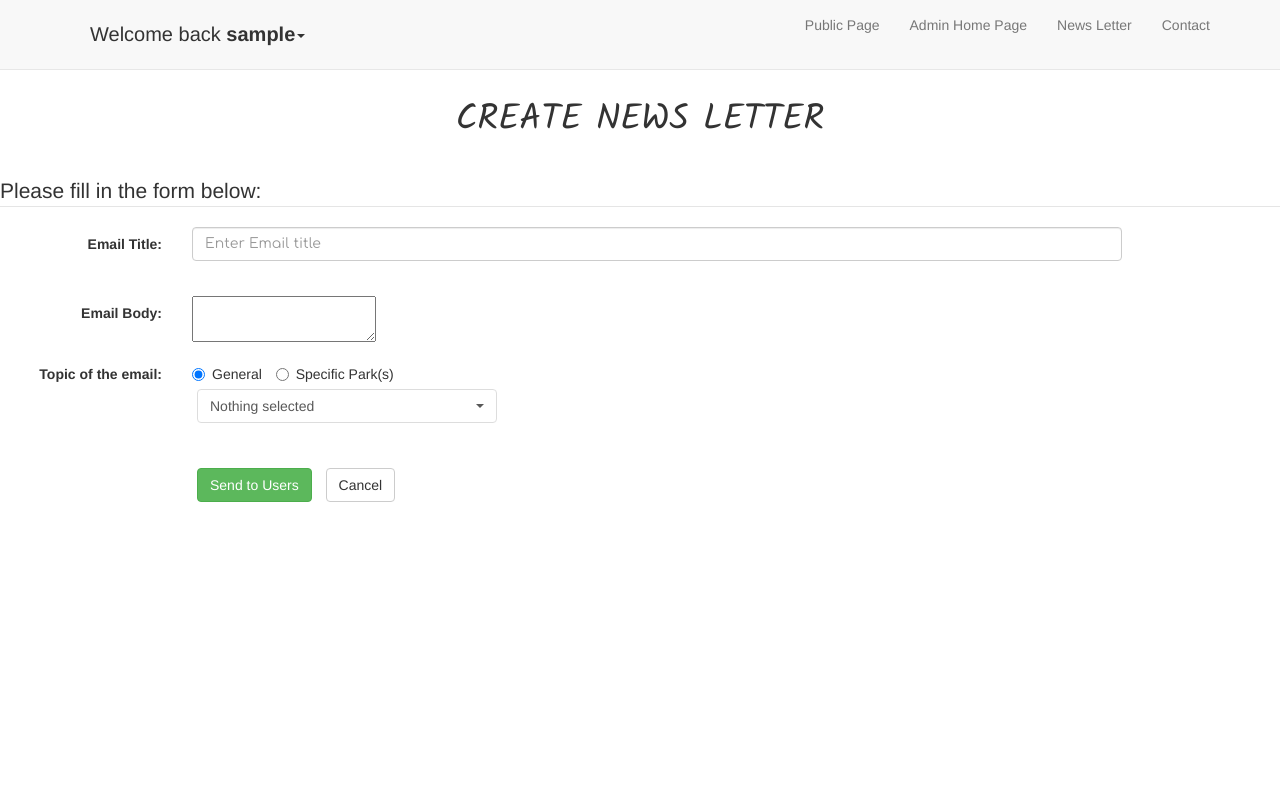
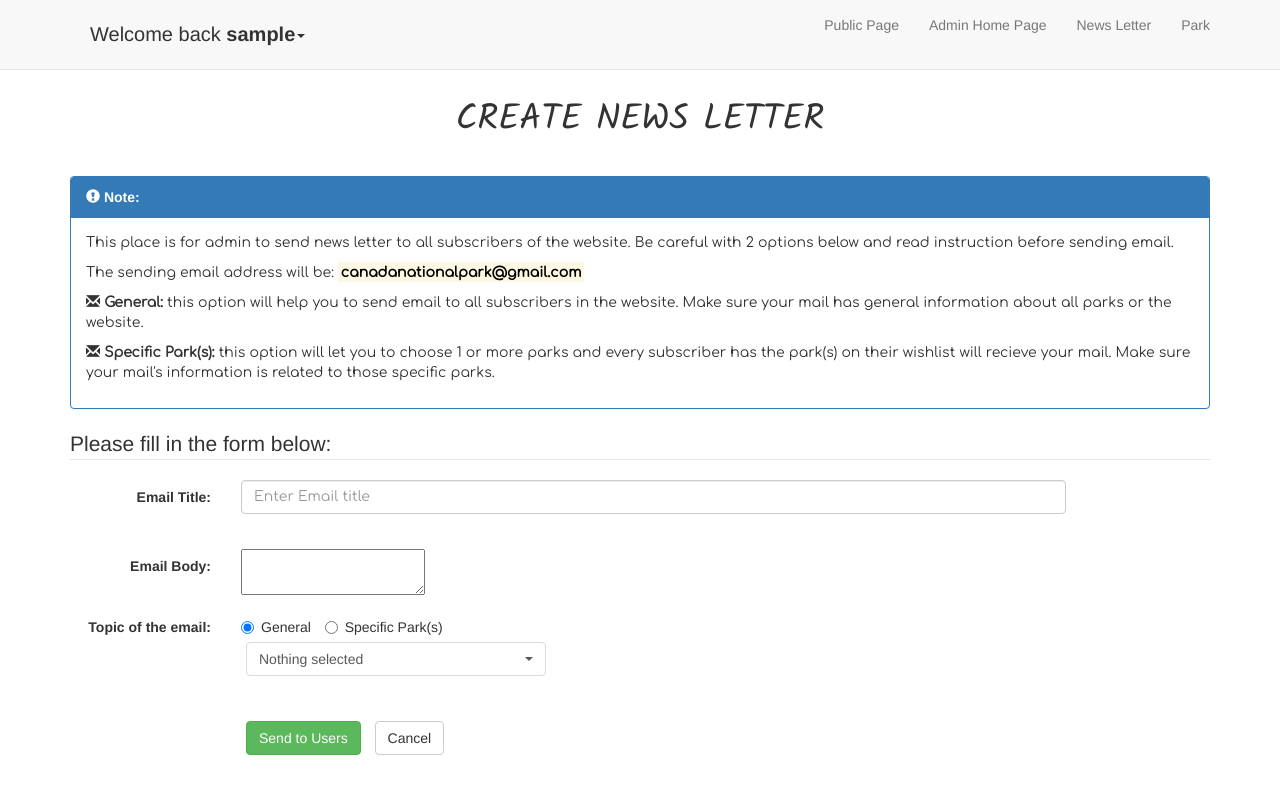
Before and after one commit to byn9826/canada-parks, a PHP site: page /canada-parks/admin/admin-create-newsletter.php in a window 1280 px wide. Run offline with PHP 8.4, Linux system fonts and the light colour scheme; the visitor is signed in with stand-in values (Sample User, id 1); tables that the repository leaves empty or names only in its code hold one stand-in row (values such as "Sample post"); some libraries are stand-ins or nearby versions.

Commit message:
Duc fix pagination, add description for Newsletter and Admin roles

```diff
--- a/admin/admin-create-newsletter.php
+++ b/admin/admin-create-newsletter.php
@@ -13,7 +13,7 @@ $db = Database::getDB();
 $emailTitle = "";
 $emailBody = "";
 $email = "";
-
+$currentAdmin = AdminUser::getUserDetailsById($db, $_SESSION['user_id']);
 $parks = AdminUser::getAllParks($db);
 if (isset($_POST['submit'])) {
     //var_dump($_POST);
@@ -48,7 +48,7 @@ if (isset($_POST['submit'])) {
         $_POST['body'] .
         '<br/> Thank you for your time! We hope to see you again at our website.' .
         '<br/> Admin from Marvel team!' .
-        '<br/> Duc Nguyen'
+        '<br/>' . $currentAdmin->first_name . " " . $currentAdmin->last_name
     ;
     if(!$mail->send()) {
         echo "<div class=\"alert alert-danger\"> Mailer Error: $mail->ErrorInfo</div>";
@@ -103,6 +103,27 @@ if (isset($_POST['submit'])) {
         }]
     });</script>
 <h1>Create News Letter</h1>
+
+<div class="container">
+    <div class="panel panel-primary">
+        <div class="panel-heading"><span class="glyphicon">&#xe101;</span> <b>Note:</b></div>
+        <div class="panel-body">
+            <p>
+                This place is for admin to send news letter to all subscribers of the website. Be careful with 2 options below and read instruction before sending email.
+            </p>
+            <p>
+                The sending email address will be: <b><mark>canadanationalpark@gmail.com</mark></b>
+            </p>
+            <div>
+                <p>
+                    <span class="glyphicon">&#x2709;</span> <b>General:</b> this option will help you to send email to all subscribers in the website. Make sure your mail has general information about all parks or the website.
+                </p>
+                <p>
+                    <span class="glyphicon">&#x2709;</span> <b>Specific Park(s):</b> this option will let you to choose 1 or more parks and every subscriber has the park(s) on their wishlist will recieve your mail. Make sure your mail's information is related to those specific parks.
+                </p>
+            </div>
+        </div>
+    </div>
 <form class="form-horizontal" method="post" action="admin-create-newsletter.php">
     <fieldset>
         <legend>Please fill in the form below:</legend>
@@ -149,7 +170,7 @@ if (isset($_POST['submit'])) {
         </div>
     </fieldset>
 </form>
-
+</div>
 <script>
     $(document).ready(function(){
         $('.selectpicker').prop('disabled', true);
--- a/admin/admin-searchuser.php
+++ b/admin/admin-searchuser.php
@@ -114,6 +114,7 @@ if ($searchTerm != "")
 
 <script>
     $(document).ready(function (){
+        $("#totalNumber").val(<?php echo $totalNumber; ?>);
         //$(".pagination a:contains('Previous')").parent().addClass('disabled');
         $(".pagination a:contains('<?php echo (intval($offset)/10 + 1); ?>')").parent().addClass('active');
 
@@ -125,7 +126,7 @@ if ($searchTerm != "")
             var currentPage = $(".pagination li[class*='active'] a")[0].innerText;
             console.log("Text : " + $(this)[0].innerText);
             if ($(this)[0].innerText === 'Next'){
-                if (totalNumber - ((currentPage-1)*10) >= 10) // check if it's not the last page
+                if (totalNumber - ((currentPage-1)*10) > 10) // check if it's not the last page
                     offset = currentPage * 10;
                 else
                     return false;
--- a/admin/header.php
+++ b/admin/header.php
@@ -1,9 +1,9 @@
 <?php
-    include "../templates/meta.php";
-    if (empty($_SESSION))
-    {
+    require_once "../templates/meta.php";
+    if (!isset($_SESSION)){
         session_start();
     }
+
 
 ?>
 
@@ -11,5 +11,5 @@
 
 
 <?php
-include "navigation.php";
+require_once "navigation.php";
 ?>
--- a/admin/model/admin.php
+++ b/admin/model/admin.php
@@ -242,6 +242,7 @@ class AdminUser
         //$db = Database::getDB();
         try {
             $query = "SELECT * FROM user WHERE (user_email LIKE :term OR user_name LIKE :term) AND user_id != :user_id ORDER BY role_id DESC LIMIT 10 OFFSET :offset";
+            //$query = "SELECT u.*, r.role_name FROM user u JOIN role r on r.role_id = u.role_id  WHERE (user_email LIKE :term OR user_name LIKE :term OR role_name LIKE :term) AND user_id != :user_id ORDER BY role_id DESC LIMIT 10 OFFSET :offset";
             $pdostament = $db->prepare($query);
             $pdostament->bindValue(':term', '%' . $term . '%', PDO::PARAM_STR);
             $pdostament->bindValue(':user_id', $user_id, PDO::PARAM_INT);
@@ -514,4 +515,20 @@ class AdminUser
             $pdostament->closeCursor();
         }
     }
+
+    public static function getUserDetailsById($db, $id){
+        //$db = Database::getDB();
+        try {
+            $query = "SELECT * FROM user_details WHERE user_id = :id LIMIT 1";
+            $pdostament = $db->prepare($query);
+            $pdostament->bindValue(':id', $id, PDO::PARAM_INT);
+            $pdostament->execute();
+            $existed = $pdostament->fetch(PDO::FETCH_OBJ);
+            return $existed;
+        } catch (PDOException $e) {
+            echo "There is an error: ".$e->getMessage();
+        } finally {
+            $pdostament->closeCursor();
+        }
+    }
 }
--- a/admin/navigation.php
+++ b/admin/navigation.php
@@ -1,11 +1,4 @@
-<?php
-/**
- * Created by PhpStorm.
- * User: Lenoir
- * Date: 4/6/2017
- * Time: 3:07 PM
- */
-?>
+
 
 <!-- Navigation -->
 <nav id="mainNav" class="navbar navbar-default navbar-custom navbar-fixed-top">
@@ -18,17 +11,31 @@
 
             <?php
             if(!empty($_SESSION)){
-                //var_dump(isset($_SESSION["user_name"]));
+                //var_dump($_SESSION);
                 if (isset($_SESSION["user_name"])) { //var_dump($_SESSION["admin_fullname"])
                     ?>
                     <div class="dropdown admin-header-drop-down-div">
                         <a href="#" class="dropdown-toggle admin-header-drop-down" data-toggle="dropdown" role="button" aria-haspopup="true" aria-expanded="false">Welcome back
                             <strong><?php echo $_SESSION["user_name"]; ?></strong><span class="caret"></span></a>
                         <ul class="dropdown-menu">
+                            <?php
+                                $role = "";
+                                switch ($_SESSION["role_id"]){
+                                    case 1:
+                                        $role = "Admin";
+                                        break;
+                                    case 2:
+                                        $role = "Super Admin";
+                                        break;
+                                    default:
+                                        header("Location: admin-logout.php");
+                                }
+                                echo "<li class=\"dropdown-header\">You are $role</li>";
+                            ?>
+                            <li role="separator" class="divider"></li>
                             <li><a href="admin-edit.php">Edit profile</a></li>
                             <li><a href="admin-changepassword.php">Change password</a></li>
-                            <li role="separator" class="divider"></li>
-                            <!--        <li class="dropdown-header">Nav header</li>-->
+                            <li class="divider"></li>
                             <li><a href="admin-logout.php?">Sign out</a></li>
                         </ul>
                     </div>
@@ -52,7 +59,7 @@
                     <a class="page-scroll" href="admin-create-newsletter.php">News Letter</a>
                 </li>
                 <li>
-                    <a class="page-scroll" href="#contact">Contact</a>
+                    <a class="page-scroll" href="park/index.php">Park</a>
                 </li>
             </ul>
         </div>
--- a/index.php
+++ b/index.php
@@ -3,7 +3,7 @@
 	<head>
 		<?php
 			$team_route_custom = "./";
-			include "templates/meta.php";
+			include_once "templates/meta.php";
 		?>
 		<meta name="author" content="Bao">
 		<title>Marvel Canada</title>
--- a/profile/settings.php
+++ b/profile/settings.php
@@ -510,6 +510,12 @@
                                 <div class="row display-group">
                                     <div class="col col-md-12">
                                         <h3>Email Subscriber</h3>
+                                        <p>
+                                            Select "Subscribed" will help user to receive emails about the update information from website.
+                                        </p>
+                                        <p>
+                                            User is also available to get emails relates to the parks in user's wishlist.
+                                        </p>
                                         <?php
                                         $user = AdminUser::checkEmailSubscribe($db, $_SESSION['user_id']);
                                         $checked = ($user->email_subscribed == 1) ? "checked" : ""
```
Also changed, not shown: admin/admin-list.php (+19 -3 lines), admin/index.php (+6 -3 lines), todo-list.md (+3 -3 lines).
